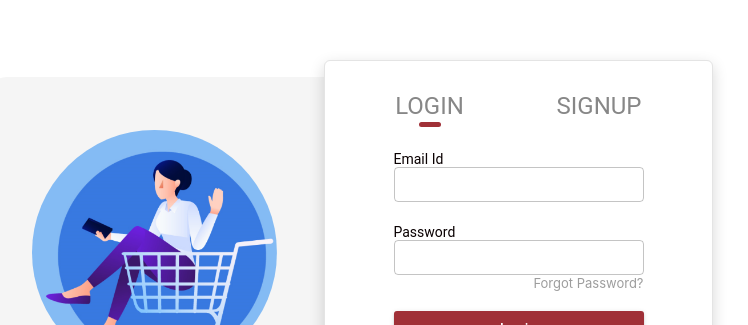
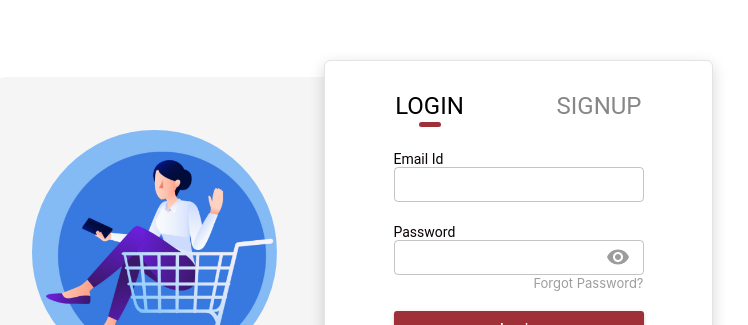
Before and after one commit to yash-agrwl/BookStore_React, a React (Create React App) app: page / in a window 1280 px wide. Shown: the part 118-443 px from the top of the page, without its empty margins (291-1039 px from the left). Built offline with nearby package versions, Linux system fonts and the light colour scheme.

Commit message:
applied conditional rendering for 'password-visibility' and 'change color of account-switch'

```diff
--- a/src/components/login/Login.css
+++ b/src/components/login/Login.css
@@ -30,6 +30,11 @@
     margin: 0;
     height: 10px;
     font-size: 10px;
+}
+
+.login_password-icon {
+    color: #9D9D9D;
+    cursor: pointer;
 }
 
 #login_forgot-pwd {
--- a/src/components/login/Login.jsx
+++ b/src/components/login/Login.jsx
@@ -4,10 +4,14 @@ import Button from '@mui/material/Button';
 import TextField from '@mui/material/TextField';
 import { InputLabel } from '@mui/material';
 import { logIn } from '../../services/userservice';
+import InputAdornment from '@mui/material/InputAdornment';
+import VisibilityIcon from '@mui/icons-material/Visibility';
+import VisibilityOffIcon from '@mui/icons-material/VisibilityOff';
 const emailRegex = /^[a-z0-9]+([-+_.][a-z0-9]+)?[@][a-z0-9]+[.][a-z0-9]{2,3}([.][a-z]{2})?$/;
 const passwordRegex = /^(?=.{8,}$)(?=.*[A-Z])(?=.*[0-9])[\w\d]{0,}[\W]{1}[\w\d]{0,}$/;
 
 function Login() {
+    const [showPassword, setShowPassword] = React.useState(false);
     const [logInObj, setLogInObj] = React.useState({ email: "", password: "" });
     const [regexObj, setRegexObj] = React.useState({ emailBorder: false, emailHelper: "", pwdBorder: false, pwdHelper: "" });
 
@@ -50,6 +54,18 @@ function Login() {
         }
     }
 
+    const togglePasswordVisibility = (showPassword) => {
+        return (
+            <>
+                {showPassword ?
+                    <VisibilityOffIcon onClick={() => setShowPassword(false)} className='login_password-icon' />
+                    :
+                    <VisibilityIcon onClick={() => setShowPassword(true)} className='login_password-icon' />
+                }
+            </>
+        )
+    }
+
     return (
         <>
             <form className='login_form'>
@@ -68,7 +84,15 @@ function Login() {
                     <InputLabel className='login_input-label'>Password</InputLabel>
 
                     <TextField onChange={TakePassword} error={regexObj.pwdBorder} helperText={regexObj.pwdHelper}
-                        className='login_form-input' variant="outlined" type='password' size='small' fullWidth />
+                        className='login_form-input' size='small' fullWidth type={showPassword ? 'text' : 'password'}
+                        InputProps={{
+                            endAdornment: (
+                                <InputAdornment position="end">
+                                    {togglePasswordVisibility(showPassword)}
+                                </InputAdornment>
+                            )
+                        }}
+                    />
 
                     <a href='#' id='login_forgot-pwd'>Forgot Password?</a>
 
--- a/src/components/signup/Signup.css
+++ b/src/components/signup/Signup.css
@@ -31,6 +31,11 @@
     font-size: 10px;
 }
 
+.signup_password-icon {
+    color: #9D9D9D;
+    cursor: pointer;
+}
+
 .signup_form button {
     background: #A03037 0% 0% no-repeat padding-box;
     border-radius: 3px;
--- a/src/components/signup/Signup.jsx
+++ b/src/components/signup/Signup.jsx
@@ -4,13 +4,19 @@ import Button from '@mui/material/Button';
 import TextField from '@mui/material/TextField';
 import { InputLabel } from '@mui/material';
 import { register } from '../../services/userservice';
+import InputAdornment from '@mui/material/InputAdornment';
+import VisibilityIcon from '@mui/icons-material/Visibility';
+import VisibilityOffIcon from '@mui/icons-material/VisibilityOff';
 const fullNameRegex = /^[A-Z][a-z]{2,}\s[A-Z][a-z]{2,}$/;
 const emailRegex = /^[a-z0-9]+([-+_.][a-z0-9]+)?[@][a-z0-9]+[.][a-z0-9]{2,3}([.][a-z]{2})?$/;
 const passwordRegex = /^(?=.{8,}$)(?=.*[A-Z])(?=.*[0-9])[\w\d]{0,}[\W]{1}[\w\d]{0,}$/;
 const mobileNoRegex = /^[+][0-9]{2}[0-9]{10}/;
 
 function Signup() {
+    const [showPassword, setShowPassword] = React.useState(false);
+
     const [signUpObj, setSignUpObj] = React.useState({ fullName: "", email: "", password: "", mobileNumber: "" });
+
     const [regexObj, setRegexObj] = React.useState({
         fullNameBorder: false, fullNameHelper: "", emailBorder: false, emailHelper: "", pwdBorder: false, pwdHelper: "",
         mobileNoBorder: false, mobileNoHelper: ""
@@ -77,6 +83,18 @@ function Signup() {
         }
     }
 
+    const togglePasswordVisibility = (showPassword) => {
+        return (
+            <>
+                {showPassword ?
+                    <VisibilityOffIcon onClick={() => setShowPassword(false)} className='signup_password-icon' />
+                    :
+                    <VisibilityIcon onClick={() => setShowPassword(true)} className='signup_password-icon' />
+                }
+            </>
+        )
+    }
+
     return (
         <form className='signup_form'>
 
@@ -103,7 +121,15 @@ function Signup() {
                 <InputLabel className='signup_input-label'>Password</InputLabel>
 
                 <TextField onChange={TakePassword} error={regexObj.pwdBorder} helperText={regexObj.pwdHelper}
-                    className='signup_textfield' variant="outlined" type='password' size='small' fullWidth />
+                    className='signup_textfield' size='small' fullWidth type={showPassword ? 'text' : 'password'}
+                    InputProps={{
+                        endAdornment: (
+                            <InputAdornment position="end">
+                                {togglePasswordVisibility(showPassword)}
+                            </InputAdornment>
+                        )
+                    }}
+                />
 
             </div>
 
--- a/src/pages/userAccount/UserAccount.jsx
+++ b/src/pages/userAccount/UserAccount.jsx
@@ -40,7 +40,8 @@ function UserAccount() {
 
                         <div className='account_switch'>
 
-                            <Button onClick={() => setExistAccount(true)} variant="text" sx={{ width: '72px' }}>Login</Button>
+                            <Button onClick={() => setExistAccount(true)} variant="text" disableRipple
+                                sx={{ width: '72px', color: (existAccount && 'black!important') }}>Login</Button>
 
                             {existAccount && <div className='account_active-btn' />}
 
@@ -48,7 +49,8 @@ function UserAccount() {
 
                         <div className='account_switch'>
 
-                            <Button onClick={() => setExistAccount(false)} variant="text" sx={{ width: '89px' }}>Signup</Button>
+                            <Button onClick={() => setExistAccount(false)} variant="text" disableRipple
+                                 sx={{ width: '89px', color: (!existAccount && 'black!important') }}>Signup</Button>
 
                             {!existAccount && <div className='account_active-btn' />}
 
```
